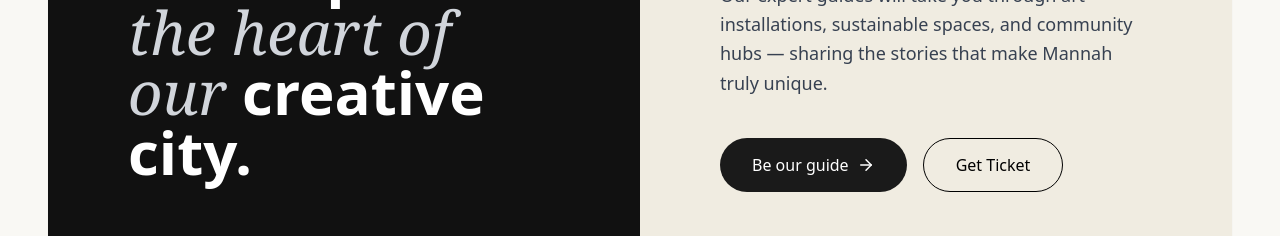
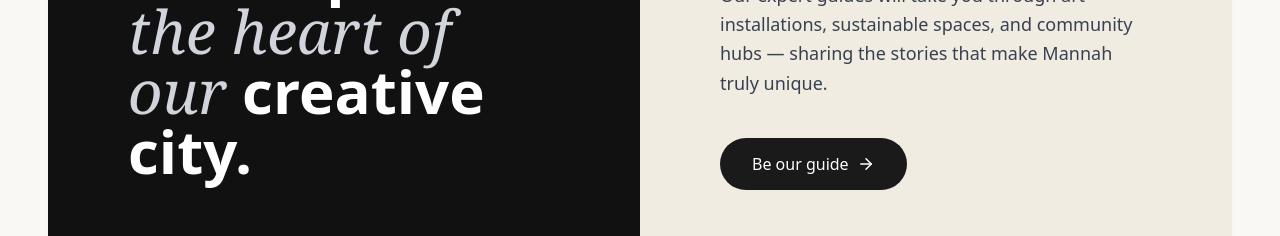
Before and after one commit to gdipta/mannahweb, a React (Vite) app: page / in a window 1280 px wide. Shown: the part 5320-5556 px from the top of the page. Built offline with nearby package versions, Linux system fonts and the light colour scheme.

Commit message:
Update App.jsx

```diff
--- a/src/App.jsx
+++ b/src/App.jsx
@@ -267,10 +267,6 @@ const App = () => {
               {/* "Be our guide" → contact (partner inquiry) */}
               <button onClick={() => navigate('contact')} className={btnDark}>
                 Be our guide <ArrowRight size={18} />
-              </button>
-              {/* "Get Ticket" → visit page */}
-              <button onClick={() => navigate('visit')} className="bg-transparent border border-black text-black px-8 py-3.5 rounded-full font-medium transition-all duration-300 hover:bg-black hover:text-white hover:scale-[1.04] active:scale-95">
-                Get Ticket
               </button>
             </div>
           </div>
@@ -584,8 +580,8 @@ const App = () => {
       {/* Contact Hero */}
       <section className="relative w-full h-[65vh] min-h-[500px]">
         <img
-          src="https://images.unsplash.com/photo-1542640244-7e672d6cb466?ixlib=rb-4.0.3&auto=format&fit=crop&w=2070&q=80"
-          alt="Bamboo forest path"
+          src="https://images.unsplash.com/photo-1661596565979-141ae503a8eb?q=80&w=1170&auto=format&fit=crop&ixlib=rb-4.1.0&ixid=M3wxMjA3fDB8MHxwaG90by1wYWdlfHx8fGVufDB8fHx8fA%3D%3D"
+          alt="Anggrek"
           className="absolute inset-0 w-full h-full object-cover"
         />
         <div className="absolute inset-0 bg-black/50"></div>
@@ -608,7 +604,7 @@ const App = () => {
         </div>
         <div className="grid grid-cols-1 md:grid-cols-3 gap-6">
           {[
-            { Icon: Home,      bg: '#eaf4eb', color: '#5E9B4A', title: 'Property Rental',      text: 'Interested in renting a villa or space at Mannah Creative Village? We would love to host you.' },
+            { Icon: Home,      bg: '#eaf4eb', color: '#5E9B4A', title: 'Property Rental',      text: 'Interested in renting a villa or space at Mannah Creative Village? We love to host you.' },
             { Icon: Eye,       bg: '#fdf4e8', color: '#d99b48', title: 'Property Viewing',     text: 'Schedule a guided tour of our available properties and experience the village firsthand.' },
             { Icon: Handshake, bg: '#f4f0ec', color: '#7d6b5d', title: 'Business Partnership', text: 'Explore collaboration opportunities — from co-creation to investment and brand partnerships.' },
           ].map(({ Icon, bg, color, title, text }) => (
```
